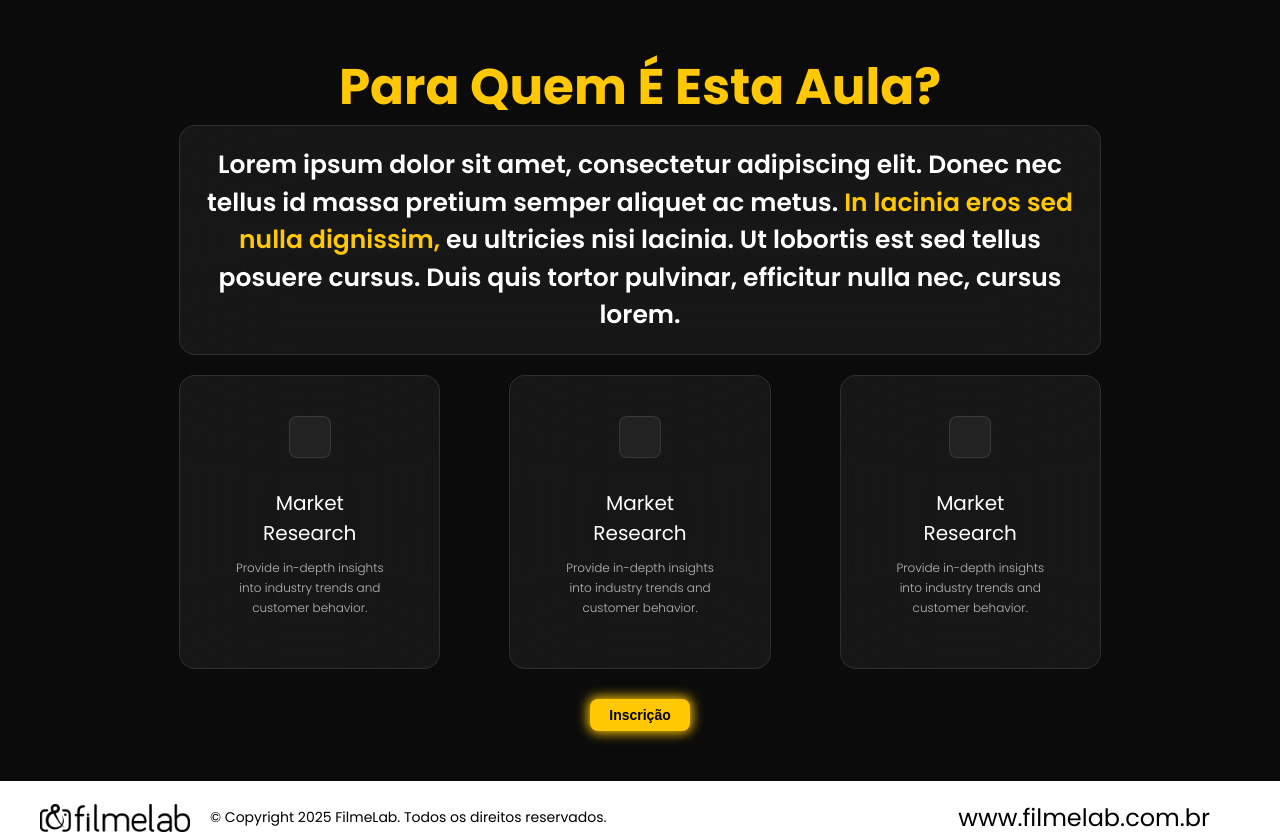
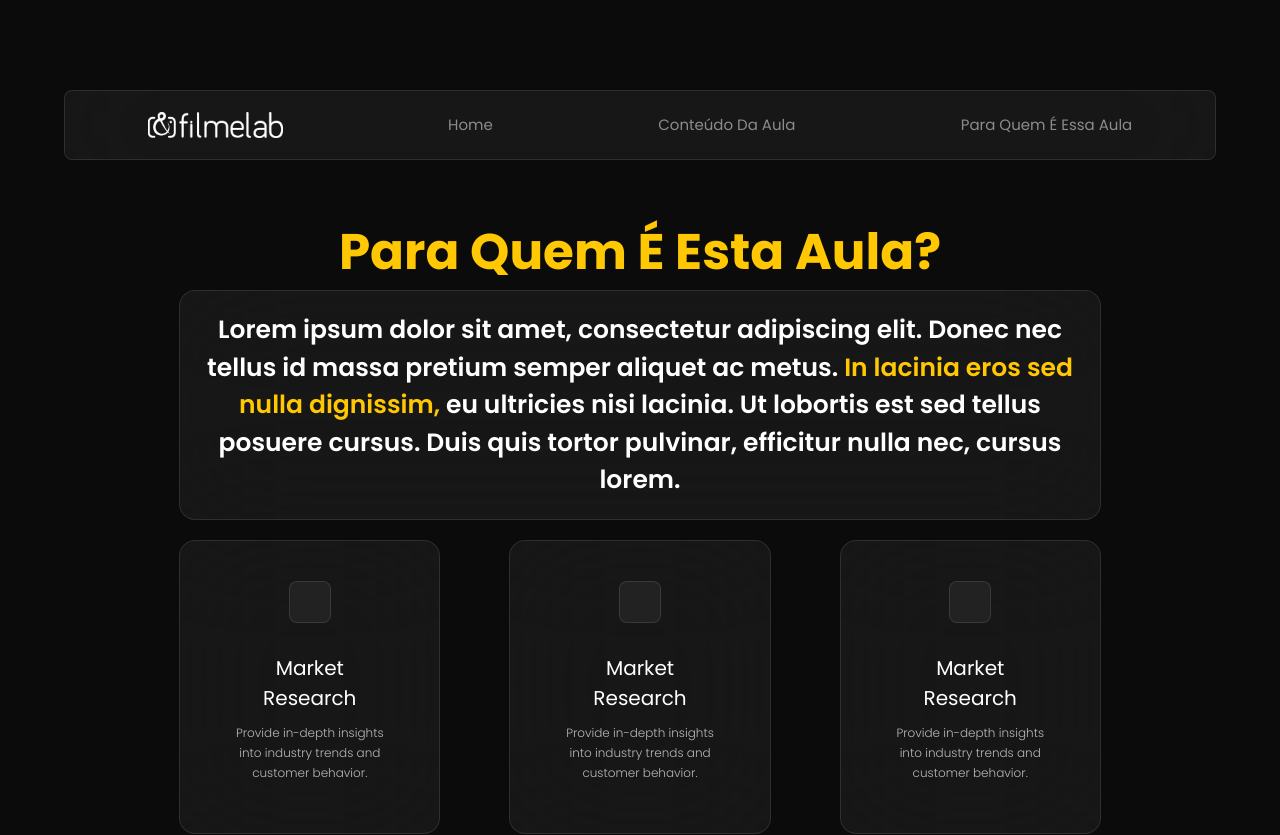
Before and after one commit to Film-Lab-landing-pages/ceos-lp, a Next.js app: page / in a window 1280 px wide. Shown: the top 835 px of the page. Built offline with nearby package versions, Linux system fonts and the light colour scheme.

Commit message:
feat: header component

```diff
--- a/src/app/page.jsx
+++ b/src/app/page.jsx
@@ -1,10 +1,12 @@
 import Footer from "@/components/Footer";
+import Header from "@/components/Header";
 import ParaQuem from "@/sections/ParaQuem";
 
 export default function Home() {
   return (
     <div>
       <div className="main-container">
+        <Header />
         <ParaQuem />
       </div>
       <Footer />
--- /dev/null
+++ b/src/components/Header/index.tsx
@@ -0,0 +1,19 @@
+"use client";
+import React from "react";
+import { HeaderContainer } from "./styles";
+import Link from "next/link";
+
+const Header: React.FC = () => {
+  return (
+    <HeaderContainer>
+      <nav>
+        <img src="./images/logo_film-branco.png" alt="logo Filme Lab" />
+        <a href="#">Home</a>
+        <a href="#">Conteúdo Da Aula</a>
+        <a href="#">Para Quem É Essa Aula</a>
+      </nav>
+    </HeaderContainer>
+  );
+};
+
+export default Header;
--- /dev/null
+++ b/src/components/Header/styles.ts
@@ -0,0 +1,28 @@
+import styled from "styled-components";
+import { Card } from "../../styles/globalStyles";
+
+export const HeaderContainer = styled(Card).attrs({ as: "header" })`
+  width: 100%;
+  height: 70px;
+  margin-top: 9rem;
+  margin-bottom: 2.5rem;
+  border-radius: 8px;
+
+  nav {
+    height: 100%;
+    display: flex;
+    justify-content: space-around;
+    align-items: center;
+    img {
+      width: 135px;
+    }
+    a {
+      font-size: 1.5rem;
+      opacity: 0.5;
+
+      &:hover {
+        opacity: 1;
+      }
+    }
+  }
+`;
--- /dev/null
+++ b/src/components/InscriptionForm/styles.ts
@@ -0,0 +1,9 @@
+import styled from "styled-components";
+import { colors } from "@/styles/globalStyles";
+
+export const InscriptionContainer = styled.div`
+  width: 550px;
+  height: 525px;
+  background-color: ${colors.offWhite};
+  border: 12px solid ${colors.black};
+`;
--- a/src/sections/ParaQuem/styles.ts
+++ b/src/sections/ParaQuem/styles.ts
@@ -2,7 +2,7 @@ import styled from "styled-components";
 import { colors } from "@/styles/globalStyles";
 
 export const ParaQuemContainer = styled.section`
-  margin: 5rem auto;
+  margin: 5.5rem auto;
   display: flex;
   align-items: center;
   flex-direction: column;
--- a/src/styles/globalStyles.ts
+++ b/src/styles/globalStyles.ts
@@ -1,9 +1,11 @@
+import { off } from "process";
 import styled from "styled-components";
 
 export const colors = {
   white: "#ffffff",
   yellow: "#ffc802",
   black: "#000000",
+  offWhite: "#D9D9D9",
 };
 
 export const Title = styled.h2`
@@ -16,11 +18,12 @@ interface ButtonProps {
 }
 
 export const Button = styled.button<ButtonProps>`
-  width: 10rem;
+  width: 15rem;
   background-color: ${colors.yellow};
   padding: ${(props) => (props.size === "small" ? "8px 16px" : "16px 32px")};
-  font-size: ${(props) => (props.size === "small" ? "14px" : "18px")};
+  font-size: ${(props) => (props.size === "small" ? "1.2rem" : "1.8rem")};
   font-weight: 700;
+  font-style: bold;
   border: none;
   border-radius: 8px;
   box-shadow: 0 0 12px 2px rgba(255, 200, 2);
```
Also changed, not shown: src/components/InscriptionForm/index.tsx (added, +13 -0 lines).
